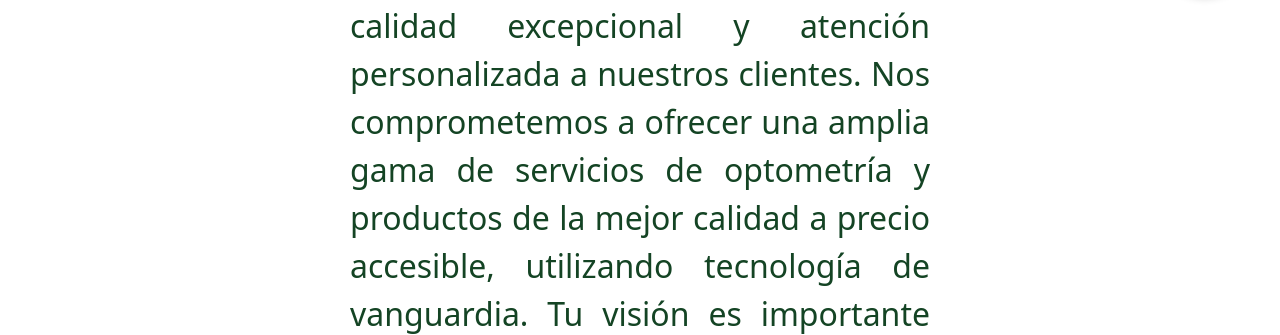
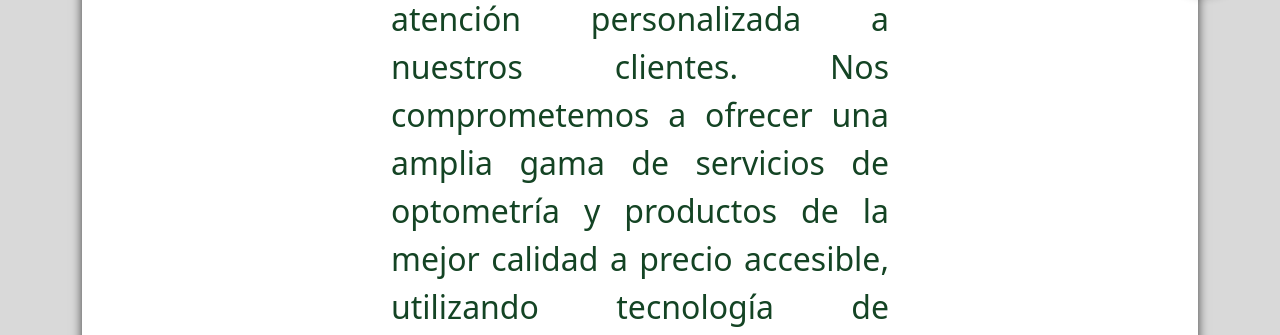
Before and after one commit to reicordones/jgoptica, a website: page index.html in a window 1280 px wide. Shown: the part 765-1100 px from the top of the page. Drawn offline with nearby package versions, Linux system fonts and the light colour scheme.

Commit message:
correcciones

```diff
--- a/index.html
+++ b/index.html
@@ -12,7 +12,7 @@
     <link href="https://cdn.jsdelivr.net/npm/bootstrap@5.0.2/dist/css/bootstrap.min.css" rel="stylesheet" integrity="sha384-EVSTQN3/azprG1Anm3QDgpJLIm9Nao0Yz1ztcQTwFspd3yD65VohhpuuCOmLASjC" crossorigin="anonymous">
     <link rel="stylesheet" href="./css/styles.css">
 </head>
-<body class="fondo">
+<body class="fondo container">
     <header>
       <nav class="navbar navbar-expand-lg  fixed-top">
         <div class="container-fluid d-block d-flex">
```
